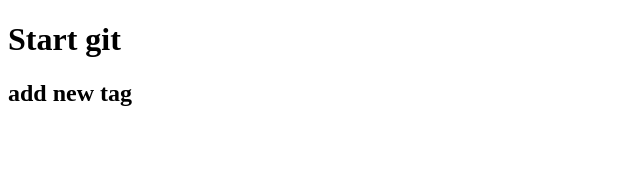
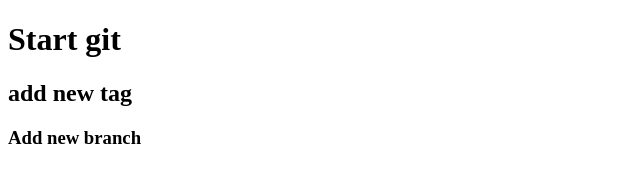
Before and after one commit to MartyniukNastya/test-git, a plain HTML site: page index.html in a window 1280 px wide. Shown: the whole page, without its empty margins (0-640 px from the left). Drawn offline with Linux system fonts and the light colour scheme.

Commit message:
add new branch

```diff
--- a/index.html
+++ b/index.html
@@ -10,6 +10,7 @@
 
    <h1>Start git</h1>
    <h2>add new tag</h2>
+    <h3>Add new branch</h3>
 
 </body>
 </html>
```
